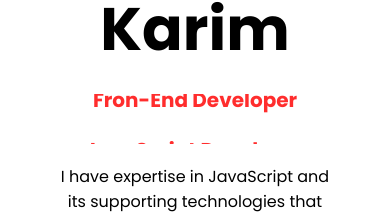
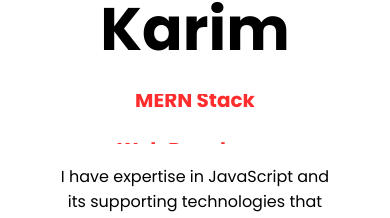
Before and after one commit to ShajadulGH/portfolio, a React (Create React App) app: page / in a window 390 px wide. Shown: the part 376-594 px from the top of the page. Built offline with nearby package versions, Linux system fonts and the light colour scheme.

Commit message:
Fix: Responsive Intro

```diff
--- a/src/Introduction/Intro.js
+++ b/src/Introduction/Intro.js
@@ -10,9 +10,9 @@ const Intro = () => {
           <div className={styles.box1_title}>
             <div className={styles.box1_title_wrapper}>
               <div className={styles.box1_title_item}>Software Engineer</div>
+              <div className={styles.box1_title_item}>Front-End Developer</div>
+              <div className={styles.box1_title_item}>MERN Stack</div>
               <div className={styles.box1_title_item}>Web Developer</div>
-              <div className={styles.box1_title_item}>Fron-End Developer</div>
-              <div className={styles.box1_title_item}>JavaScript Developer</div>
             </div>
           </div>
           <div className={styles.box1_discription}>
--- a/src/Introduction/Intro.module.css
+++ b/src/Introduction/Intro.module.css
@@ -67,15 +67,11 @@
     flex-direction: column;
   }
   .introLeft {
-    /* padding: 10px; */
     align-items: center;
     justify-content: center;
     text-align: center;
     height: 100%;
   }
-  /* .box1_discription {
-    display: none;
-  } */
   .box1_title_item {
     justify-content: center;
   }
```
